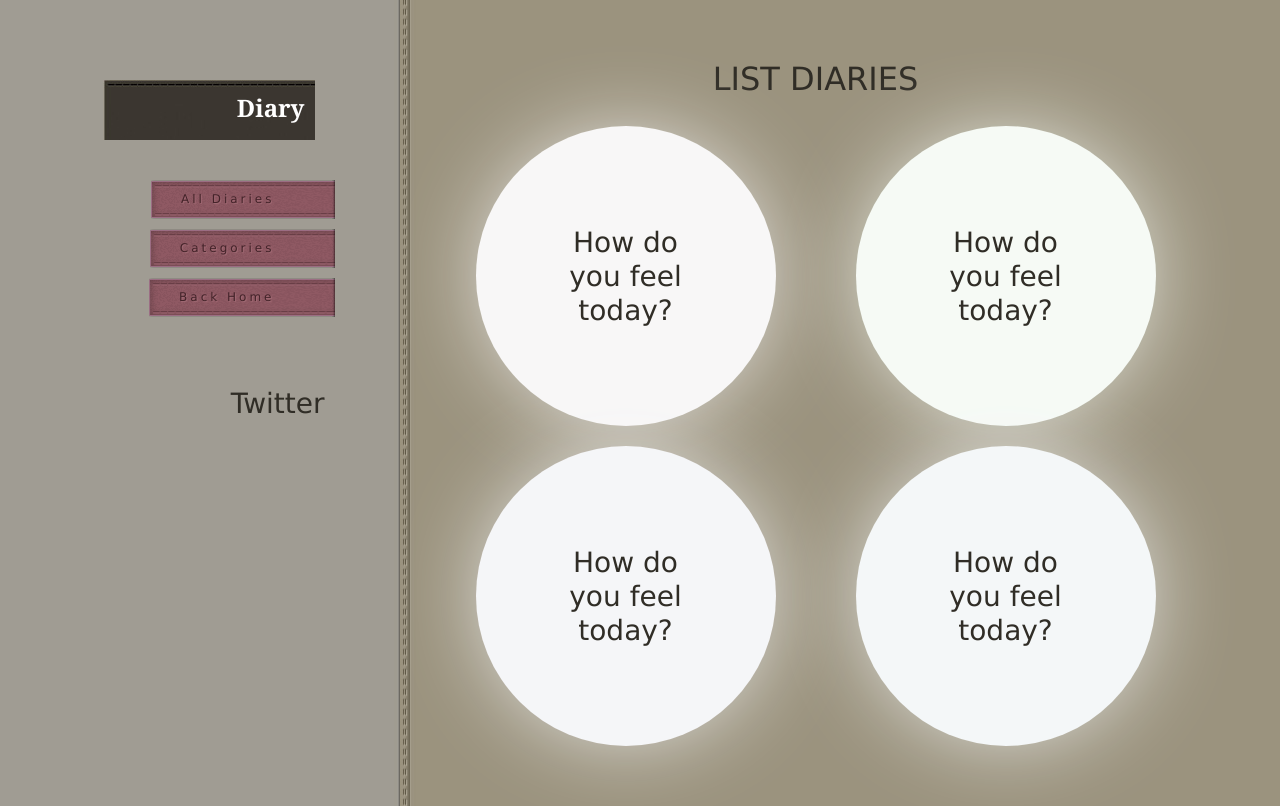
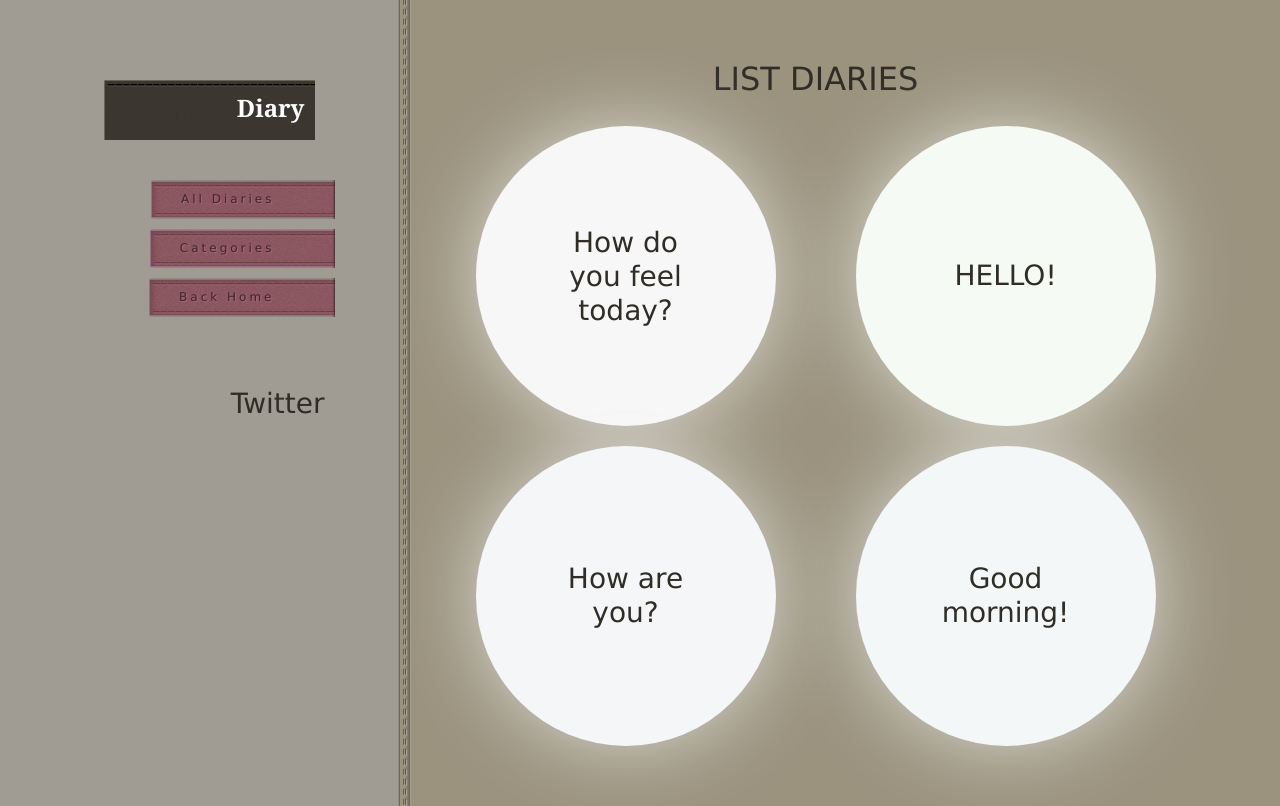
Before and after one commit to giaunguyen2604/g-blog, a Next.js app: page /diary in a window 1280 px wide. Built offline with nearby package versions, Linux system fonts and the light colour scheme.

Commit message:
handle click modal show diary

```diff
--- a/components/ItemDiary/index.tsx
+++ b/components/ItemDiary/index.tsx
@@ -1,15 +1,11 @@
 import React from 'react'
 import { ItemDiaryContainer } from './Styled'
+import { ItemDiaryProp } from '../../interfaces'
 
-interface ItemDiaryProp {
-  title: string,
-  color: string
-}
-
-const ItemDiary: React.FC<ItemDiaryProp>= ({ title, color }) => {
+const ItemDiary: React.FC<ItemDiaryProp>= ({ diary }) => {
   return (
-    <ItemDiaryContainer color={color}>
-      <h3 className="title-diary">{ title }</h3>
+    <ItemDiaryContainer color={diary.color}>
+      <h3 className="title-diary">{ diary.title }</h3>
     </ItemDiaryContainer>
   )
 }
--- a/components/ModalDiary/index.tsx
+++ b/components/ModalDiary/index.tsx
@@ -1,23 +1,17 @@
 import React from 'react'
 import { MdModal, MdContent, MdOverlay } from './Styled'
 import toogleModalViewDiary from '../../utils/toggleModalViewDiary'
+import { ItemDiaryProp } from '../../interfaces'
 
-interface ModalProps {
-  title?: String,
-  createAt?: String,
-  updateAt?: String,
-  content?: String
-}
-
-const ModalDiary: React.FC<ModalProps> = ({ title, createAt, updateAt, content }) => {
+const ModalDiary: React.FC<ItemDiaryProp> = ({ diary }) => {
   return (
     <div>
       <MdModal className="md-modal md-effect-1" id="modal-1">
         <MdContent className="md-content">
-          <h3>{title}</h3>
-          <p>Create at: {createAt}, Update at: {updateAt}</p>
+          <h3>{diary.title}</h3>
+          <p>Create at: {diary.createAt}, Update at: {diary.updateAt}</p>
           <div>
-            {content}
+            {diary.content}
             <button className="md-close" id="md-close" onClick={toogleModalViewDiary}>Close</button>
           </div>
         </MdContent>
--- a/pages/diary/index.tsx
+++ b/pages/diary/index.tsx
@@ -1,32 +1,52 @@
-import React from 'react'
+import React, { useState } from 'react'
 import {
   TooplateWrapper, TooplateSidebar, SiteTitle,
-  TooplateMenu, Twitter, TooplateMain, MainBox, GlobalStyle, ListDiaries
+  TooplateMenu, Twitter, TooplateMain, GlobalStyle, ListDiaries
 } from './Styled'
 import ItemDiary from '../../components/ItemDiary'
 import ModalDiary from '../../components/ModalDiary'
 import toogleModalViewDiary from '../../utils/toggleModalViewDiary'
+import { DiaryItem } from '../../interfaces'
+
 
 const Diary: React.FC = () => {
 
-  const tempListDiaries = [
+  const [currentDiary, setCurrentDiary] = useState<DiaryItem>({} as DiaryItem)
+  const tempListDiaries: DiaryItem[] = [
     {
       title: 'How do you feel today?',
+      createAt: '2020/04/05 17:00',
+      updateAt: '2020/04/06 07:00',
+      content: 'Hello, nice to meet you!',
       color: '#f8f7f7'
     },
     {
-      title: 'How do you feel today?',
+      title: 'HELLO!',
+      createAt: '2020/04/06 20:00',
+      updateAt: '2020/04/07 07:00',
+      content: 'Hello, nice to meet you!',
       color: '#f6faf5'
     },
     {
-      title: 'How do you feel today?',
+      title: 'How are you?',
+      createAt: '2020/04/05 11:00',
+      updateAt: '2020/04/06 09:00',
+      content: 'Hello, nice to meet you!',
       color: '#f5f6f8'
     },
     {
-      title: 'How do you feel today?',
+      title: 'Good morning!',
+      createAt: '2020/04/05 18:00',
+      updateAt: '2020/04/06 00:00',
+      content: 'Hello, nice to meet you!',
       color: '#f4f7f8'
     }
   ]
+
+  const chooseDiary = (item) => {
+    setCurrentDiary(item)
+    toogleModalViewDiary()
+  }
 
   return (
     <TooplateWrapper id="tooplate_wrapper">
@@ -51,16 +71,16 @@ const Diary: React.FC = () => {
           {
             tempListDiaries.map( (item,index) => {
               return(
-                <div onClick={toogleModalViewDiary} style={{cursor:'pointer'}}>
-                <ItemDiary title={item.title} color={item.color} key={index}/>
+                <div onClick={() => chooseDiary(item)} style={{cursor:'pointer'}}>
+                <ItemDiary key={index} diary={item}/>
                 </div>
               )
             })
           }
         </ListDiaries>
-      </TooplateMain> {/* END of main */}
+      </TooplateMain>
       <div className="cleaner" />
-      <ModalDiary/>
+      <ModalDiary diary={currentDiary}/>
     </TooplateWrapper>
 
   )
```
Also changed, not shown: interfaces/index.ts (+11 -8 lines).
